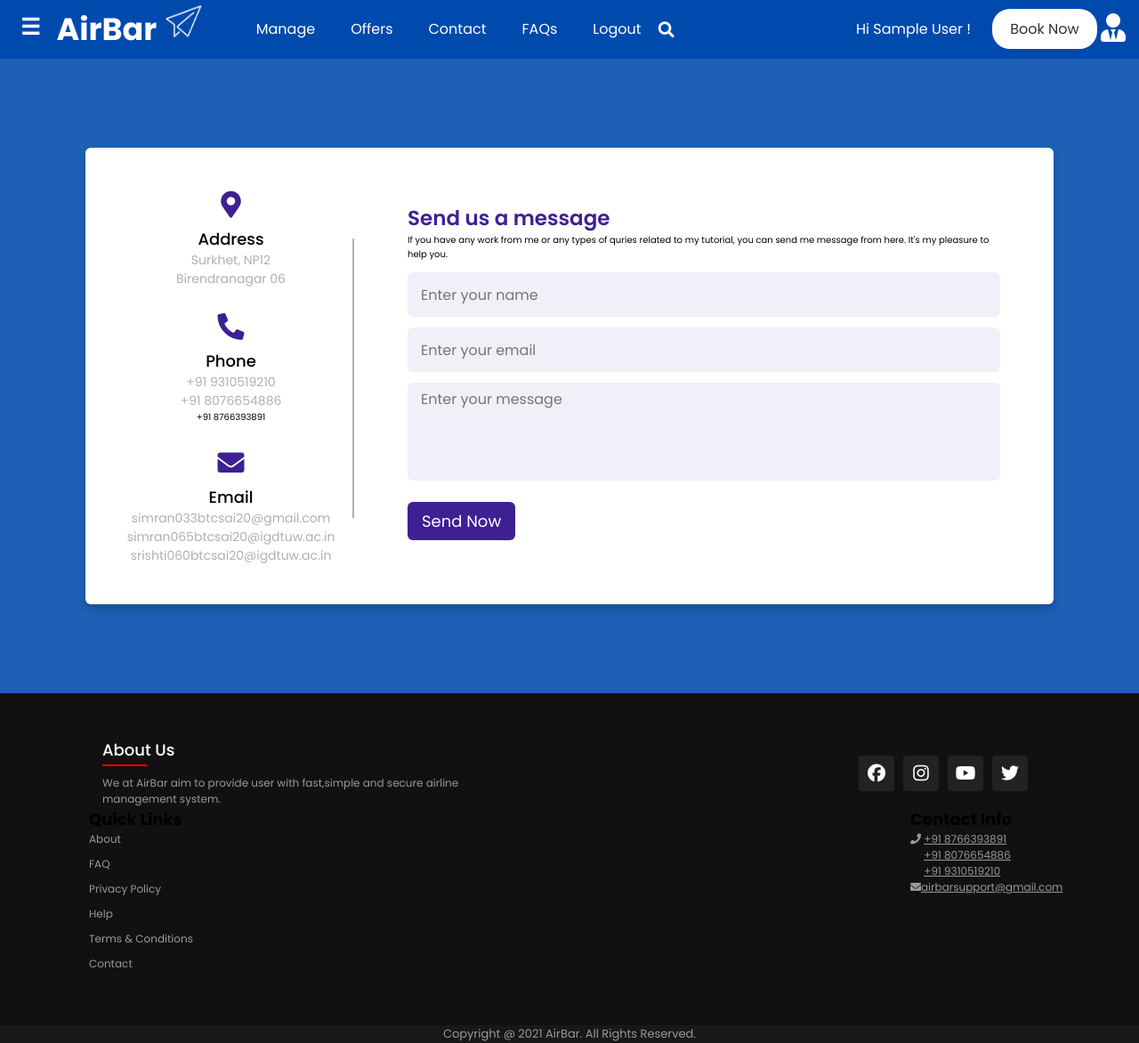
After one commit to Srishtikumari2002/AirBar, a PHP site: page /contact.php in a window 1280 px wide. The commit adds this page. Shown: the whole page at 89% size. Run offline with PHP 8.4, Linux system fonts and the light colour scheme; the visitor is signed in with stand-in values (Sample User, id 1); some libraries are stand-ins or nearby versions.

Commit message:
Added Contacts

```diff
--- /dev/null
+++ b/Css/contact.css
@@ -0,0 +1,152 @@
+/* Google Font CDN Link */
+@import url('https://fonts.googleapis.com/css2?family=Poppins:wght@200;300;400;500;600;700&display=swap');
+*{
+  margin: 0;
+  padding: 0;
+  box-sizing: border-box;
+  font-family: "Poppins" , sans-serif;
+}
+body{
+  min-height: 100vh;
+  width: 100%;
+  background:#004bade1;
+  align-items: center;
+  justify-content: center;
+}
+.con-container{
+  width: 85%;
+  background: #fff;
+  border-radius: 6px;
+  padding: 20px 60px 30px 40px;
+  box-shadow: 0 5px 10px rgba(0, 0, 0, 0.2);
+  margin: 10rem auto;
+}
+.con-container .content{
+  display: flex;
+  align-items: center;
+  justify-content: space-between;
+}
+.con-container .content .left-side{
+  width: 25%;
+  height: 100%;
+  display: flex;
+  flex-direction: column;
+  align-items: center;
+  justify-content: center;
+  margin-top: 15px;
+  position: relative;
+}
+.content .left-side::before{
+  content: '';
+  position: absolute;
+  height: 70%;
+  width: 2px;
+  right: -15px;
+  top: 50%;
+  transform: translateY(-50%);
+  background: #afafb6;
+}
+.content .left-side .details{
+  margin: 14px;
+  text-align: center;
+}
+.content .left-side .details i{
+  font-size: 30px;
+  color: #3e2093;
+  margin-bottom: 10px;
+}
+.content .left-side .details .topic{
+  font-size: 18px;
+  font-weight: 500;
+}
+.content .left-side .details .text-one,
+.content .left-side .details .text-two{
+  font-size: 14px;
+  color: #afafb6;
+}
+
+
+.con-container .content .right-side{
+  width: 75%;
+  margin-left: 75px;
+}
+.content .right-side .topic-text{
+  font-size: 23px;
+  font-weight: 600;
+  color: #3e2093;
+}
+.right-side .input-box{
+  height: 50px;
+  width: 100%;
+  margin: 12px 0;
+}
+.right-side .input-box input,
+.right-side .input-box textarea{
+  height: 100%;
+  width: 100%;
+  border: none;
+  outline: none;
+  font-size: 16px;
+  background: #F0F1F8;
+  border-radius: 6px;
+  padding: 0 15px;
+  resize: none;
+}
+.right-side .message-box{
+  min-height: 110px;
+}
+.right-side .input-box textarea{
+  padding-top: 6px;
+}
+.right-side .button{
+  display: inline-block;
+  margin-top: 12px;
+}
+.right-side .button input[type="button"]{
+  color: #fff;
+  font-size: 18px;
+  outline: none;
+  border: none;
+  padding: 8px 16px;
+  border-radius: 6px;
+  background: #3e2093;
+  cursor: pointer;
+  transition: all 0.3s ease;
+}
+.button input[type="button"]:hover{
+  background: #5029bc;
+}
+
+/* @media (max-width: 950px) {
+  .con-container{
+    width: 90%;
+    padding: 30px 40px 40px 35px ;
+  }
+  .con-container .content .right-side{
+   width: 75%;
+   margin-left: 55px;
+}
+}
+@media (max-width: 820px) {
+  .con-container{
+    margin: 40px 0;
+    height: 100%;
+  }
+  .con-container .content{
+    flex-direction: column-reverse;
+  }
+ .con-container .content .left-side{
+   width: 100%;
+   flex-direction: row;
+   margin-top: 40px;
+   justify-content: center;
+   flex-wrap: wrap;
+ }
+ .con-container .content .left-side::before{
+   display: none;
+ }
+ .con-container .content .right-side{
+   width: 100%;
+   margin-left: 0;
+ }
+} */
--- a/Css/index.css
+++ b/Css/index.css
@@ -1,5 +1,4 @@
 body{
-    background: linear-gradient(to bottom, #004aad 0%, #00ffff 100%);
     background-size: cover;
 }
 
--- a/Includes/footer.php
+++ b/Includes/footer.php
@@ -21,6 +21,8 @@
     <link rel="stylesheet"
         href="https://cdn.jsdelivr.net/npm/@fortawesome/fontawesome-free@5.15.4/css/fontawesome.min.css"
         integrity="sha384-jLKHWM3JRmfMU0A5x5AkjWkw/EYfGUAGagvnfryNV3F9VqM98XiIH7VBGVoxVSc7" crossorigin="anonymous">
+
+    <link rel="stylesheet" href="https://cdnjs.cloudflare.com/ajax/libs/font-awesome/5.15.2/css/all.min.css"/>
 
 </head>
 
--- /dev/null
+++ b/contact.php
@@ -0,0 +1,82 @@
+<!DOCTYPE html>
+
+<html lang="en">
+
+<head>
+
+  <meta charset="UTF-8">
+  <meta name="viewport"
+    content="width=device-width, user-scalable=no, initial-scale=1.0, maximum-scale=1.0, minimum-scale=1.0">
+  <meta http-equiv="X-UA-Compatible" content="ie=edge">
+
+  <!-- title of the page  -->
+  <title>Contact Us</title>
+
+  <!-- css stylesheets -->
+  <link rel="stylesheet" href="Css/contact.css">
+
+  <!-- favicon -->
+  <link rel="icon" href="Images/favicon.png" type="image/png">
+
+  <!-- javascript files -->
+
+</head>
+
+<body>
+
+  <?php include("Includes/header.php"); ?>
+
+  <div style="background: #004aad;height: 6.6rem;"></div>
+
+  <div class="con-container">
+    <div class="content">
+      <div class="left-side">
+        <div class="address details">
+          <i class="fas fa-map-marker-alt"></i>
+          <div class="topic">Address</div>
+          <div class="text-one">Surkhet, NP12</div>
+          <div class="text-two">Birendranagar 06</div>
+        </div>
+        <div class="phone details">
+          <i class="fas fa-phone-alt"></i>
+          <div class="topic">Phone</div>
+          <div class="text-one">+91 9310519210</div>
+          <div class="text-two">+91 8076654886</div>
+          <div class="text-three">+91 8766393891</div>
+
+        </div>
+        <div class="email details">
+          <i class="fas fa-envelope"></i>
+          <div class="topic">Email</div>
+          <div class="text-one">simran033btcsai20@gmail.com</div>
+          <div class="text-two">simran065btcsai20@igdtuw.ac.in</div>
+          <div class="text-two">srishti060btcsai20@igdtuw.ac.in</div>
+        </div>
+      </div>
+      <div class="right-side">
+        <div class="topic-text">Send us a message</div>
+        <p>If you have any work from me or any types of quries related to my tutorial, you can send me message from
+          here. It's my pleasure to help you.</p>
+        <form action="#">
+          <div class="input-box">
+            <input type="text" placeholder="Enter your name">
+          </div>
+          <div class="input-box">
+            <input type="text" placeholder="Enter your email">
+          </div>
+          <div class="input-box message-box">
+            <textarea placeholder="Enter your message"></textarea>
+          </div>
+          <div class="button">
+            <input type="button" value="Send Now">
+          </div>
+        </form>
+      </div>
+    </div>
+</div>
+
+    <?php include("Includes/footer.php"); ?>
+
+</body>
+
+</html>
--- a/index.php
+++ b/index.php
@@ -141,7 +141,7 @@
     </div>
     </form>
 
-    <main style="height: 100vh;"></main>
+    <main style="height: 100vh;background:#004bade1;"></main>
 
     <?php include("Includes/footer.php"); ?>
 
```
Also changed, not shown: Css/dashboard.css (+21 -1 lines), dashboard.php (+7 -0 lines).
